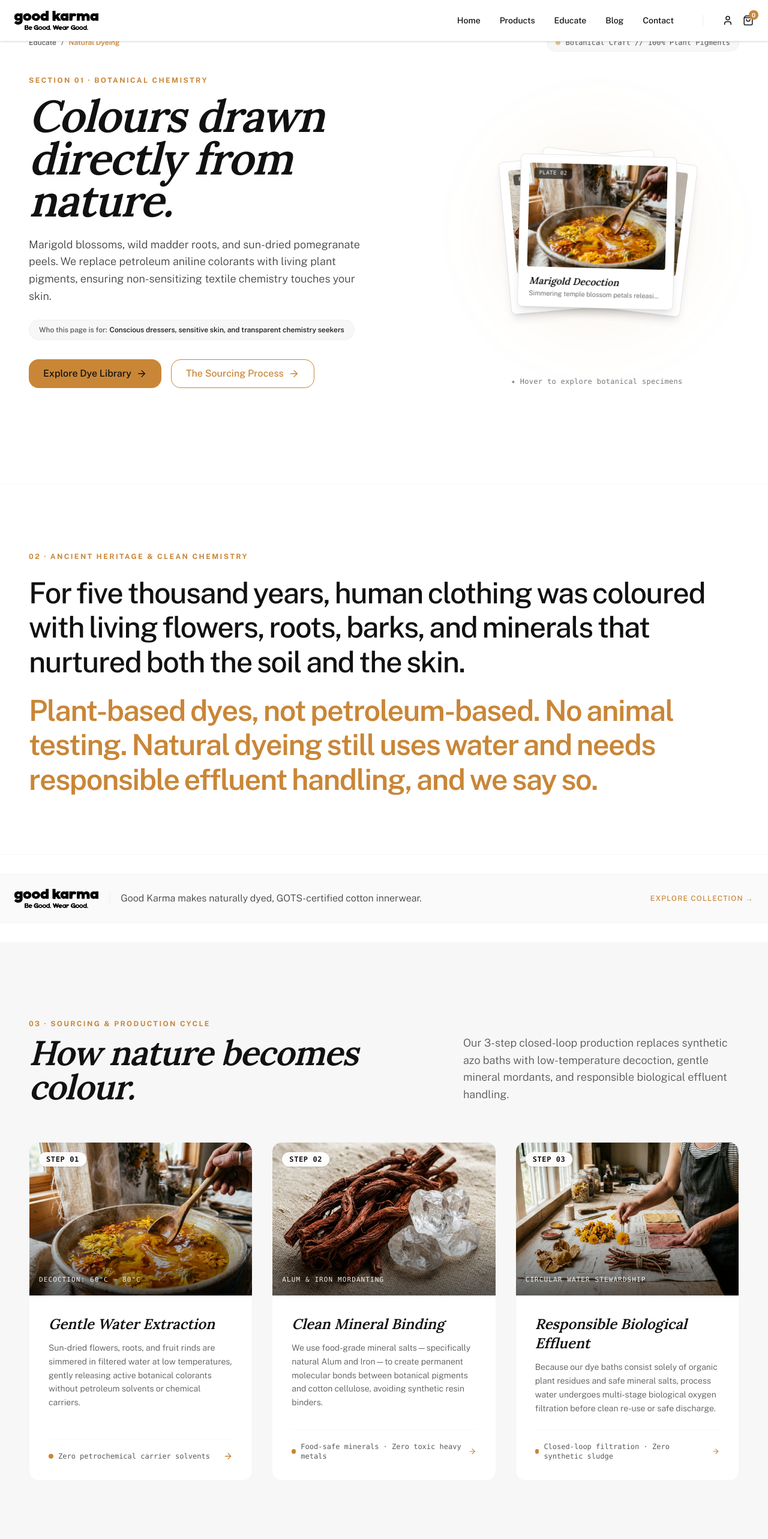
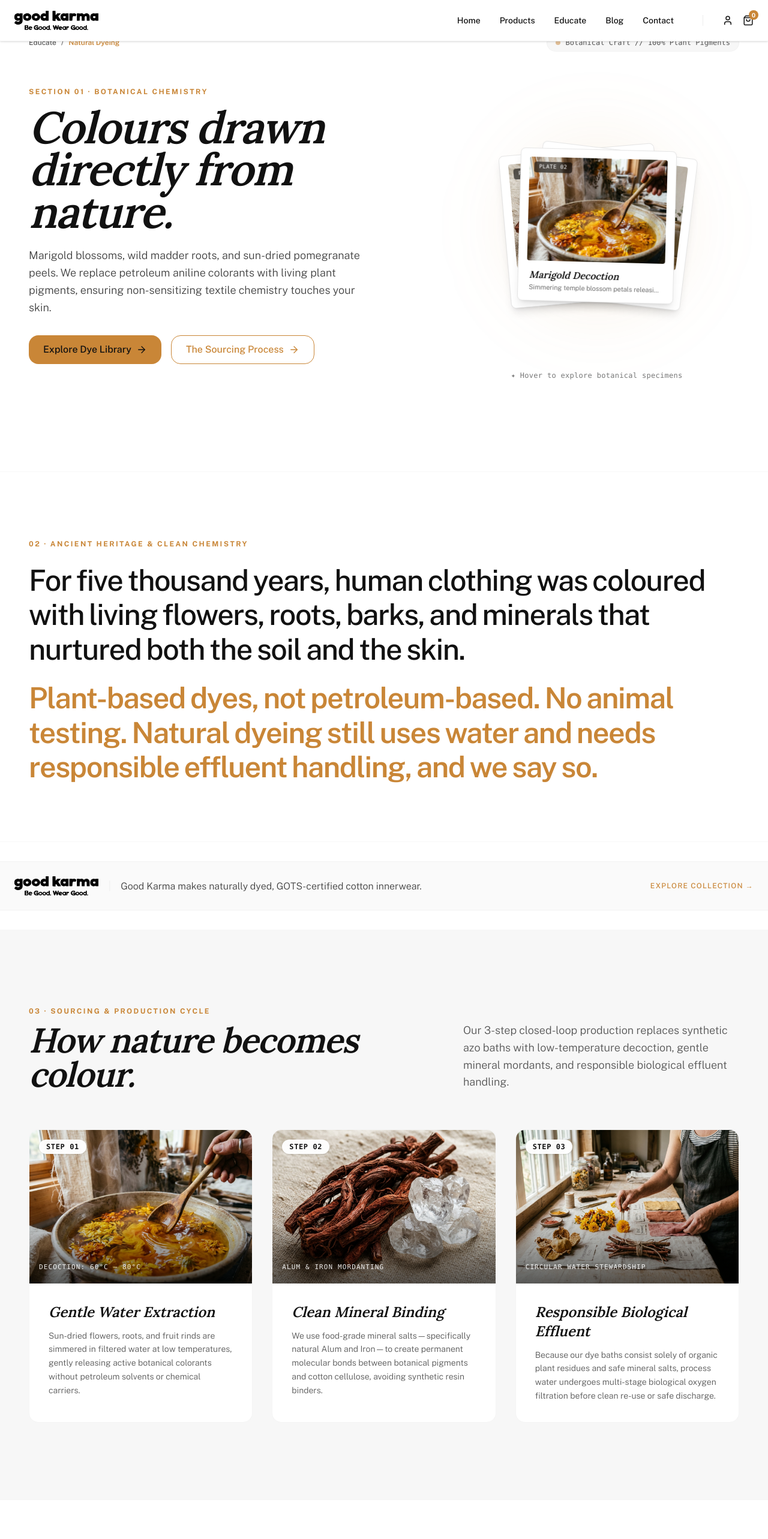
Before and after one commit to AnshKapila/goodkarma, a Next.js app in the folder web/: page /educate/natural-dyeing in a window 1280 px wide. Shown: the top 2566 px of the page at 60% size. Built offline with nearby package versions, Linux system fonts and the light colour scheme.

Commit message:
fix(natural-dyeing): remove audience pill and process metric labels from dye page

```diff
--- a/web/src/components/educate/NaturalDyeingDeltaView.tsx
+++ b/web/src/components/educate/NaturalDyeingDeltaView.tsx
@@ -16,7 +16,6 @@ import {
   Leaf,
   Ban,
   CheckCircle2,
-  ArrowRight,
   ChevronRight,
   ChevronDown,
   Layers,
@@ -74,7 +73,6 @@ interface ProcessStep {
   title: string;
   tagline: string;
   description: string;
-  metric: string;
   image: string;
 }
 
@@ -84,7 +82,6 @@ const PROCESS_STEPS: ProcessStep[] = [
     title: "Gentle Water Extraction",
     tagline: "Decoction: 60°C – 80°C",
     description: "Sun-dried flowers, roots, and fruit rinds are simmered in filtered water at low temperatures, gently releasing active botanical colorants without petroleum solvents or chemical carriers.",
-    metric: "Zero petrochemical carrier solvents",
     image: "/images/marigold-extraction.jpg"
   },
   {
@@ -92,7 +89,6 @@ const PROCESS_STEPS: ProcessStep[] = [
     title: "Clean Mineral Binding",
     tagline: "Alum & Iron Mordanting",
     description: "We use food-grade mineral salts—specifically natural Alum and Iron—to create permanent molecular bonds between botanical pigments and cotton cellulose, avoiding synthetic resin binders.",
-    metric: "Food-safe minerals · Zero toxic heavy metals",
     image: "/images/madder-roots-alum.jpg"
   },
   {
@@ -100,7 +96,6 @@ const PROCESS_STEPS: ProcessStep[] = [
     title: "Responsible Biological Effluent",
     tagline: "Circular Water Stewardship",
     description: "Because our dye baths consist solely of organic plant residues and safe mineral salts, process water undergoes multi-stage biological oxygen filtration before clean re-use or safe discharge.",
-    metric: "Closed-loop filtration · Zero synthetic sludge",
     image: "/images/natural-dye-hero.jpg"
   }
 ];
@@ -299,14 +294,9 @@ export function NaturalDyeingDeltaView({ sources, relatedPages }: NaturalDyeingD
                 Colours drawn directly from nature.
               </h1>
 
-              <p className="text-p1 text-ink/80 font-light max-w-[580px] leading-relaxed mb-6">
+              <p className="text-p1 text-ink/80 font-light max-w-[580px] leading-relaxed mb-8">
                 Marigold blossoms, wild madder roots, and sun-dried pomegranate peels. We replace petroleum aniline colorants with living plant pigments, ensuring non-sensitizing textile chemistry touches your skin.
               </p>
-
-              {/* Who This Page Is For Pill */}
-              <div className="inline-flex items-center text-xs font-medium text-muted-foreground bg-paper border border-border/70 rounded-full px-4 py-2 mb-8">
-                Who this page is for: <strong className="ml-1 text-ink font-medium">Conscious dressers, sensitive skin, and transparent chemistry seekers</strong>
-              </div>
 
               {/* Action Buttons */}
               <div className="flex flex-wrap gap-4">
@@ -505,17 +495,9 @@ export function NaturalDyeingDeltaView({ sources, relatedPages }: NaturalDyeingD
                     <h3 className="text-2xl font-editorial italic font-semibold text-ink mb-3 group-hover:text-marigold transition-colors">
                       {step.title}
                     </h3>
-                    <p className="text-sm text-muted-foreground font-light leading-relaxed mb-6">
+                    <p className="text-sm text-muted-foreground font-light leading-relaxed">
                       {step.description}
                     </p>
-                  </div>
-
-                  <div className="pt-5 border-t border-border/40 flex items-center justify-between text-xs font-mono text-ink/70">
-                    <span className="flex items-center gap-2">
-                      <span className="w-2 h-2 rounded-full bg-marigold" />
-                      {step.metric}
-                    </span>
-                    <ArrowRight className="w-4 h-4 group-hover:translate-x-1 transition-transform text-marigold" />
                   </div>
                 </div>
               </div>
```
